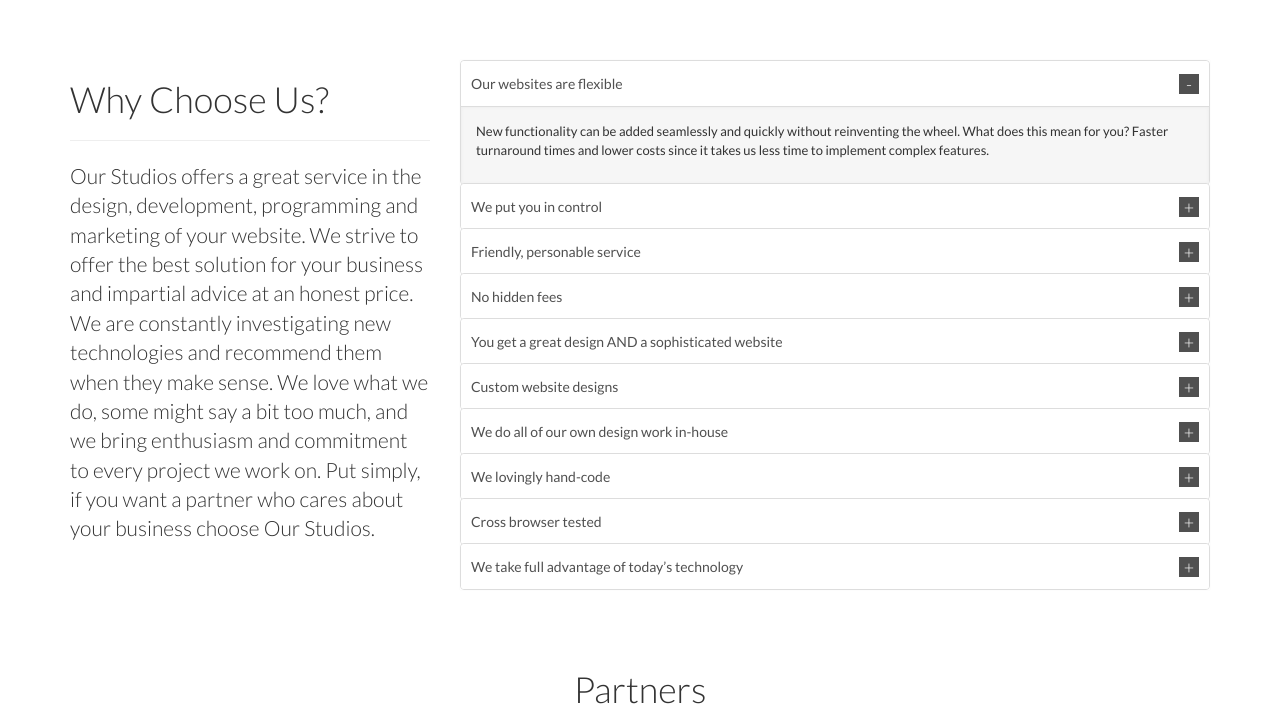
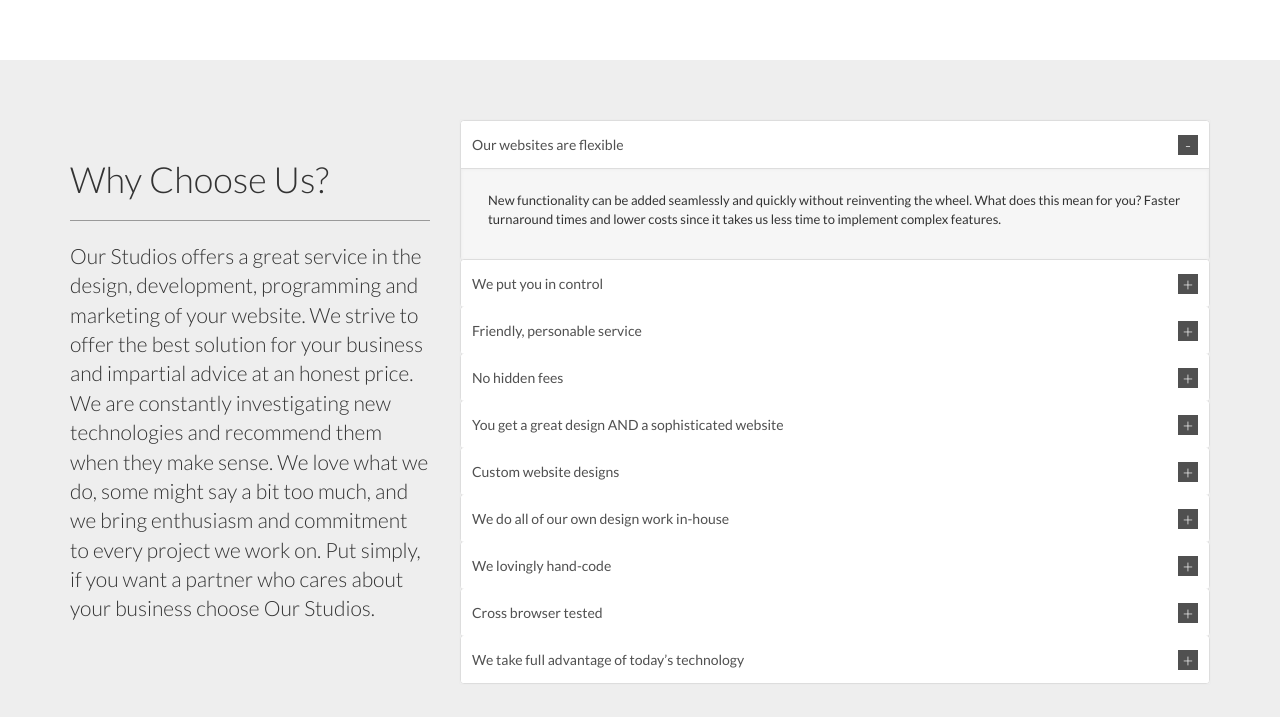
Before and after one commit to pipiy/business_event, a plain HTML site: page index.html in a window 1280 px wide. Shown: the part 3939-4656 px from the top of the page. Drawn offline with Linux system fonts and the light colour scheme; some packages are replaced by stand-ins of ours; a script that the page names is missing.

Commit message:
forgot to move back my changes in css

```diff
--- a/assets/css/main.css
+++ b/assets/css/main.css
@@ -1191,6 +1191,40 @@ fieldset[disabled] .btn-link:focus {
   font-size: 16px;
 }
 /************************************************
+*** faq ***
+************************************************/
+.faq {
+  padding: 60px 0;
+  background-color: #eeeeee;
+}
+.faq h1 {
+  margin-top: 40px;
+}
+.faq hr {
+  border-top-color: #999999;
+}
+.faq .panel-group {
+  margin-bottom: 0;
+}
+.faq .panel {
+  padding: 0;
+  background: #ffffff;
+  -webkit-box-shadow: none;
+  box-shadow: none;
+}
+.faq .panel-collapse p {
+  padding: 7px 12px;
+}
+.faq a[data-toggle] {
+  display: block;
+  color: #3c3c3c;
+  border-radius: 3px;
+  font-size: 18px;
+  padding: 7px 12px;
+  border: 1px solid #ffffff;
+  text-decoration: none;
+}
+/************************************************
 *** partners ***
 ************************************************/
 .partners {
```
